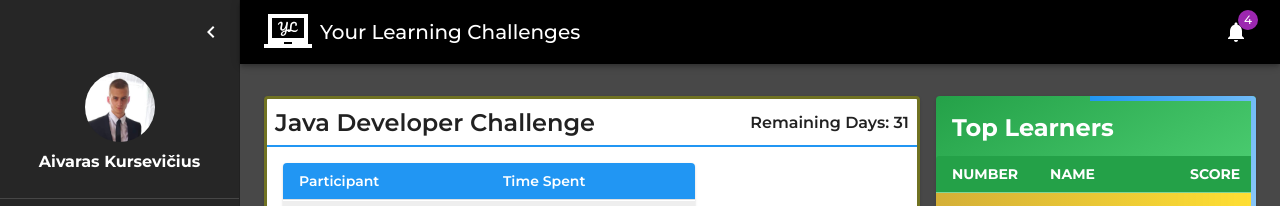
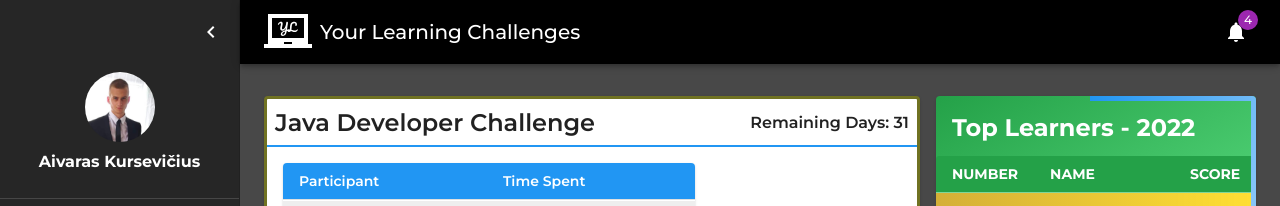
Before and after one commit to aivaraskurseviciusltu/HACKATHON2022, a React (Create React App) app in the folder my-app/: page / in a window 1280 px wide. Shown: the top 206 px of the page. Built offline with nearby package versions, Linux system fonts and the light colour scheme.

Commit message:
Aivaras K update

```diff
--- a/my-app/src/dashboard/LeaderboardTable.js
+++ b/my-app/src/dashboard/LeaderboardTable.js
@@ -160,7 +160,7 @@ const LeaderboardTable = () => {
             variant="h5"
             id="tableTitle"
           >
-            Top Learners
+            Top Learners - 2022
           </Typography>
           <TableContainer
             component={Paper}
```
